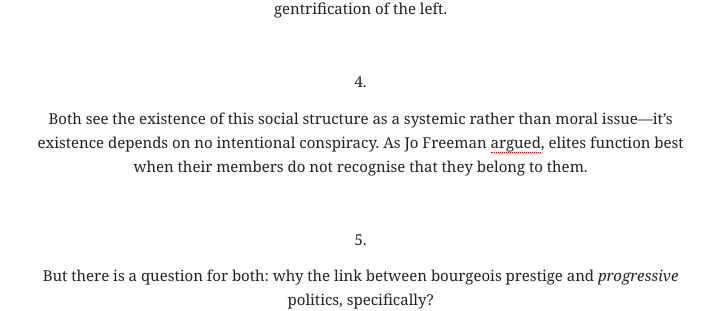
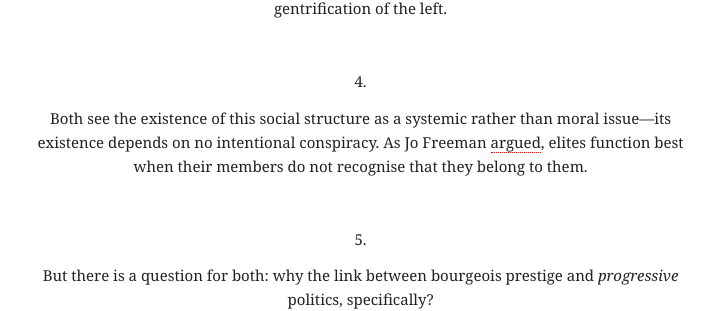
Before and after one commit to divinecuration/divinecuration.github.io, a Jekyll site: the page built from _posts/2020-10-08-thoughts-nRx.md, in a window 1280 px wide and 900 px high, scrolled down 572 px. Shown: the part 152-463 px from the top of the window, without its empty margins (163-882 px from the left). Built offline with Jekyll 4.4.1, drawn with Linux system fonts in a browser that asks for light colours; nearby versions of some CDN libraries.

Commit message:
Update 2020-10-08-thoughts-nRx.md

```diff
--- a/_posts/2020-10-08-thoughts-nRx.md
+++ b/_posts/2020-10-08-thoughts-nRx.md
@@ -24,7 +24,7 @@ Some loose thoughts on similarities and differences in Curtis Yarvin, Mark Fishe
 <br />
 <p style="text-align: center;">4.</p>
 
-<p markdown="1" style="text-align: center;">Both see the existence of this social structure as a systemic rather than moral issue---it's existence depends on no intentional conspiracy. As Jo Freeman [argued]({{site.baseurl}}/assets/pdf/freeman-tyranny.pdf), elites function best when their members do not recognise that they belong to them.</p>
+<p markdown="1" style="text-align: center;">Both see the existence of this social structure as a systemic rather than moral issue---its existence depends on no intentional conspiracy. As Jo Freeman [argued]({{site.baseurl}}/assets/pdf/freeman-tyranny.pdf), elites function best when their members do not recognise that they belong to them.</p>
 
 <br />
 <p style="text-align: center;">5.</p>
```
